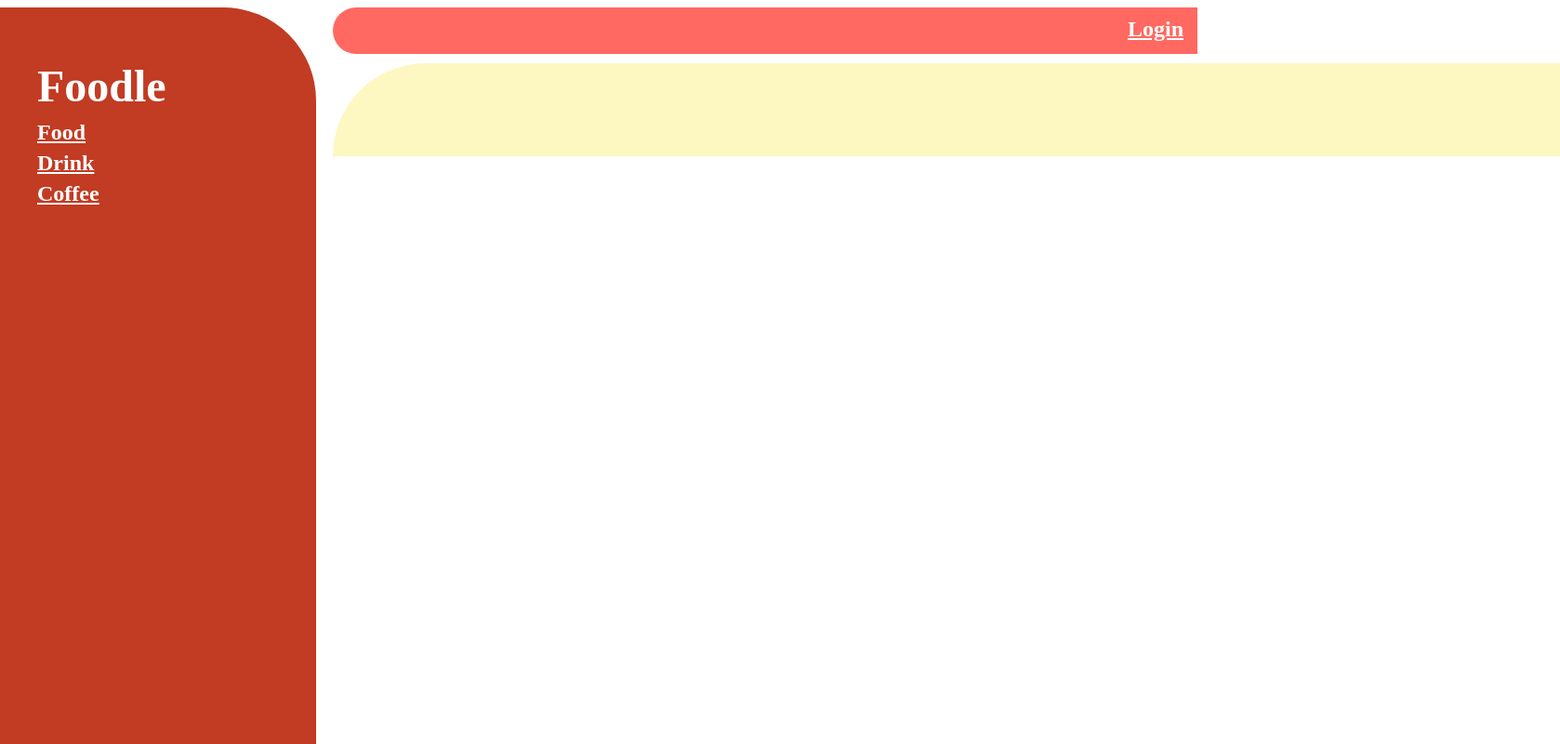
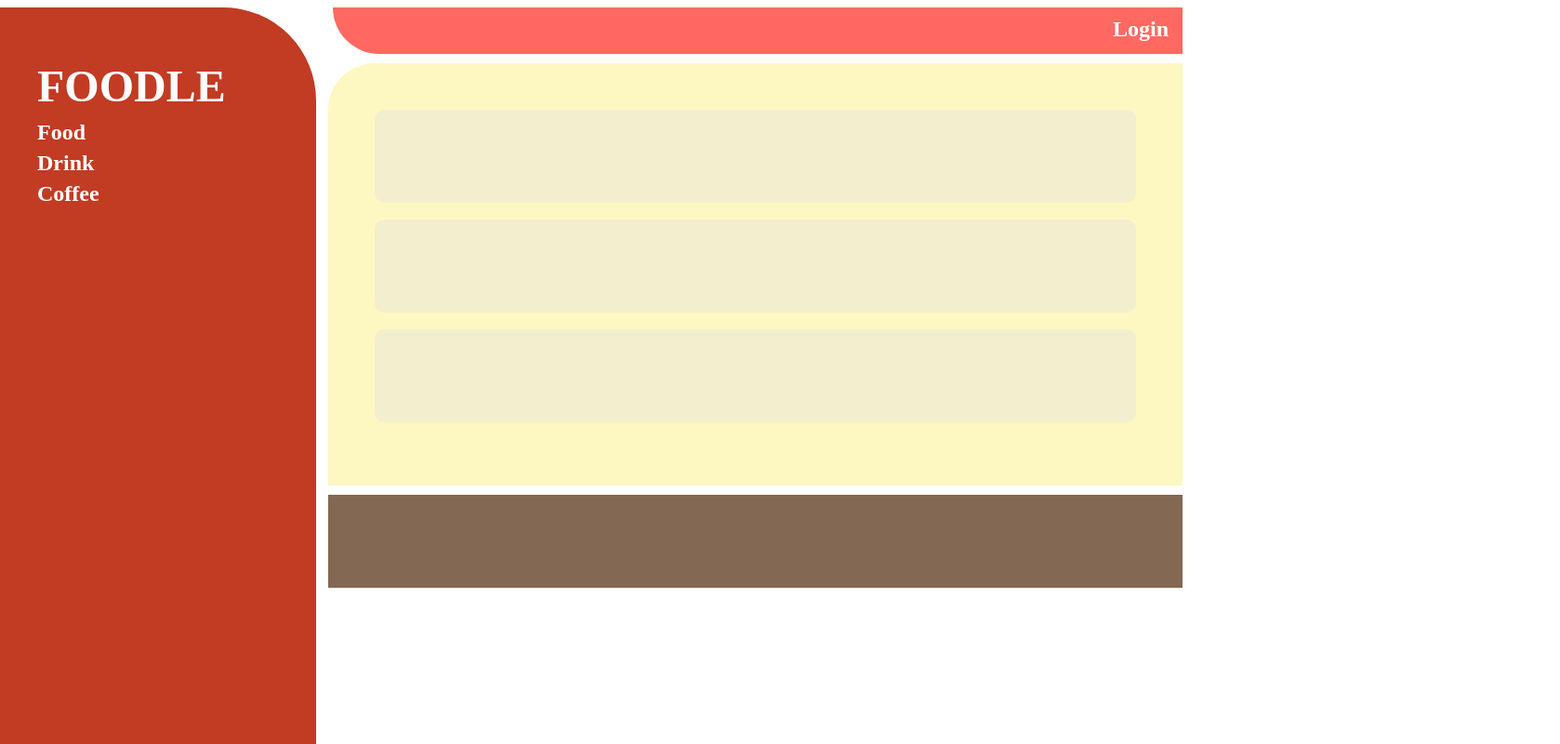
Before and after one commit to slee288/MuketList, a plain HTML site: page FrontEnd/index.html in a window 1280 px wide. Shown: the whole page at 93% size, 1678 px wide, since content can reach past the window. Drawn offline with Linux system fonts and the light colour scheme.

Commit message:
Add files via upload
Updated files:
-foodleMainStyleSheet.css
--added some more styles
-index.html
--fixed some issues with orientation and redesigned layout
New files:
-sampleProfilePage.html
--WILL BE sample for individual user's profile page
--currently only has background color determined
-sampleRestaurantPage.html
--WILL BE sample for individual restaurant's description page
--currently only has background color determined

```diff
--- a/FrontEnd/foodleMainStyleSheet.css
+++ b/FrontEnd/foodleMainStyleSheet.css
@@ -1,18 +1,20 @@
 
 
 /*-----layout-------*/
-.top,.bottom{width:100%}.top{top:0}.bottom{bottom:0}
 .background{width:100%;height:100%;z-index:-1}
 .left-sidebar,.right-sidebar{position:fixed;padding:50px 20px;height:100%;width:300px;z-index:1}.left-sidebar{left:0}.right-sidebar{right:0}
 .left-sidebar{border-radius:0px 100px 0px 0px}
-.top-bar{height:50px;margin-left:350px;margin-bottom:10px;border-radius:100px 0px 0px 100px}
-.top-bar-content{display:inline;margin:5px 5px;padding:5px 10px;font-weight:bold;float:right}
+.top-bar{height:50px;margin-left:350px;margin-bottom:10px;border-radius:0px 0px 0px 100px}
+.top-bar-content{margin:5px;padding:5px 10px;font-weight:bold;float:right}
+
+.bottom-bar{height:100px;margin-left:345px;margin-top:10px}
+
 .sidebar-title{display:block;margin:5px 10px;padding:2px 10px;font-weight:bold}
-.sidebar-content{display:block;margin:2px 10px;padding:2px 10px;font-weight:bold;}
-.main{margin-left:350px;padding:50px 20px;height:100%;width:100%;border-radius:100px 0px 0px 0px}
+.sidebar-content{display:block;margin:2px 10px;padding:2px 10px;font-weight:bold}
+.main{margin-left:345px;padding:50px 50px;border-radius:50px 0px 0px 0px}
 .deadCenter{margin:0;position:absolute;top:50%;left:50%;transform:translate(-50%,-50%)}
 .deadCenter-up20{margin:0;position:absolute;top:20%;left:50%;transform:translate(-50%,-50%)}
-.displayWindow{padding:50px;border-radius:10px}
+.display-window{padding:50px;border-radius:10px}
 .center-horizontal{margin:auto;width:50%}
 /*------------------*/
 
@@ -41,6 +43,11 @@
 .text-themeRed4,.hover-text-themeRed4:hover{color:#988270!important}
 .text-themeRed5,.hover-text-themeRed5:hover{color:#836853!important}
 
+.text-themeRed6,.hover-text-themeRed6:hover{color:#ff3d33!important}
+.text-themeRed7,.hover-text-themeRed7:hover{color:#f3efce!important}
+
+.text-unlined:link{text-decoration:none}
+
 .text-16{font-size:16px}
 .text-24{font-size:24px}
 .text-36{font-size:36px}
@@ -61,6 +68,11 @@
 .themeRed3,.hover-themeRed3:hover{background-color:#fdf7c2!important}
 .themeRed4,.hover-themeRed4:hover{background-color:#988270!important}
 .themeRed5,.hover-themeRed5:hover{background-color:#836853!important}
+
+.themeRed6,.hover-themeRed6:hover{background-color:#ff3d33!important}
+.themeRed7,.hover-themeRed7:hover{background-color:#f3efce!important}
+
+.themeRedGrad212,.hover-themeRedGrad212:hover{background-image:linear-gradient(#ff6961,#c23b23,#ff6961)}
 /*------------------*/
 
 /*------------------*/
--- a/FrontEnd/index.html
+++ b/FrontEnd/index.html
@@ -9,19 +9,19 @@
     <title>Foodle</title>
 </head>
 
-<body class="background white">
+<body class="white">
 	<div class="left-sidebar themeRed1 text-white">
 		<div class="text-48 text-white sidebar-title">
-			Foodle
+			FOODLE
 		</div>
 		<div>
-			<a href="" onclick="" class="hover-themeRed3 hover-text-themeRed5 text-24 text-white sidebar-content">
+			<a href="" onclick="" class="hover-themeRed3 hover-text-themeRed5 text-24 text-white sidebar-content text-unlined">
 				Food
 			</a>
-			<a href="" onclick="" class="hover-themeRed3 hover-text-themeRed5 text-24 text-white sidebar-content">
+			<a href="" onclick="" class="hover-themeRed3 hover-text-themeRed5 text-24 text-white sidebar-content text-unlined">
 				Drink
 			</a>
-			<a href="" onclick="" class="hover-themeRed3 hover-text-themeRed5 text-24 text-white sidebar-content">
+			<a href="" onclick="" class="hover-themeRed3 hover-text-themeRed5 text-24 text-white sidebar-content text-unlined">
 				Coffee
 			</a>
 		</div>
@@ -29,18 +29,31 @@
 	</div>
 
 	<div class="top-bar themeRed2">
-		<a href="" onclick="" class="top-bar-content hover-themeRed3 hover-text-themeRed5 text-24 text-white">
+		<a href="login.html" onclick="" class="top-bar-content hover-text-themeRed7 text-24 text-white text-unlined">
 			Login
 		</a>
 	</div>
 
 	<div class="main themeRed3">
+		<div class="display-window themeRed7">
+
+		</div>
+		</br>
+		<div class="display-window themeRed7">
+
+		</div>
+		</br>
+		<div class="display-window themeRed7">
+
+		</div>
+		</br>
+	</div>
+
+	<div class="bottom-bar themeRed5">
 
 	</div>
 
 
 
-
-
 </body>
 </html>
```
Also changed, not shown: FrontEnd/login.html (+1 -11 lines), FrontEnd/sampleProfilePage.html (added, +26 -0 lines), FrontEnd/sampleRestaurantPage.html (added, +26 -0 lines).
